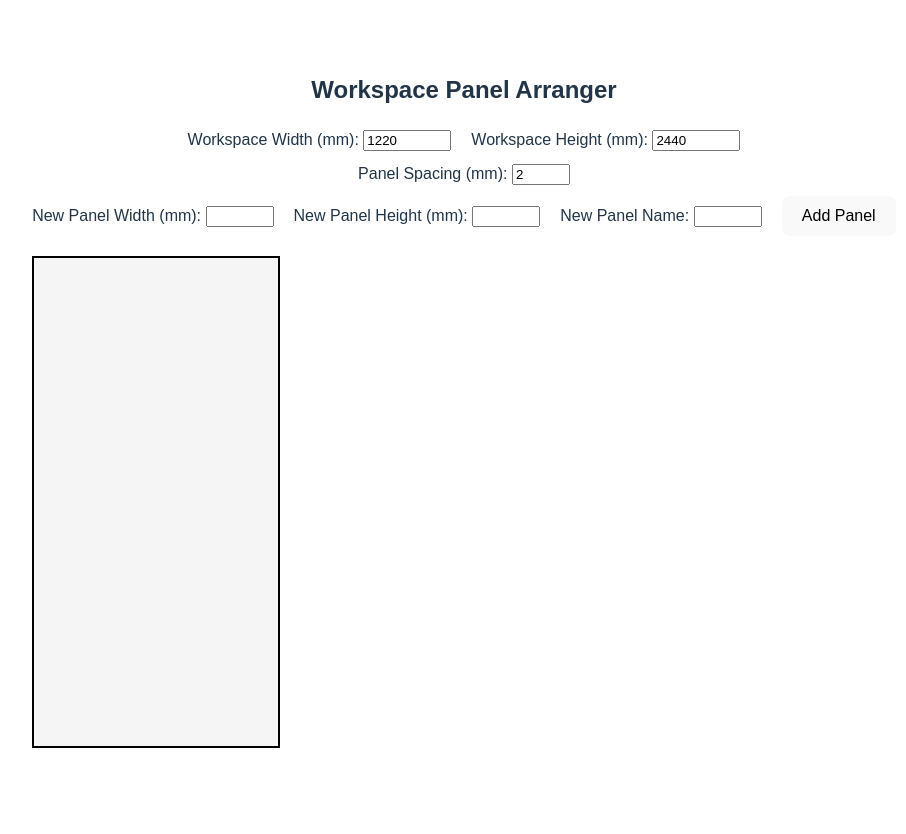
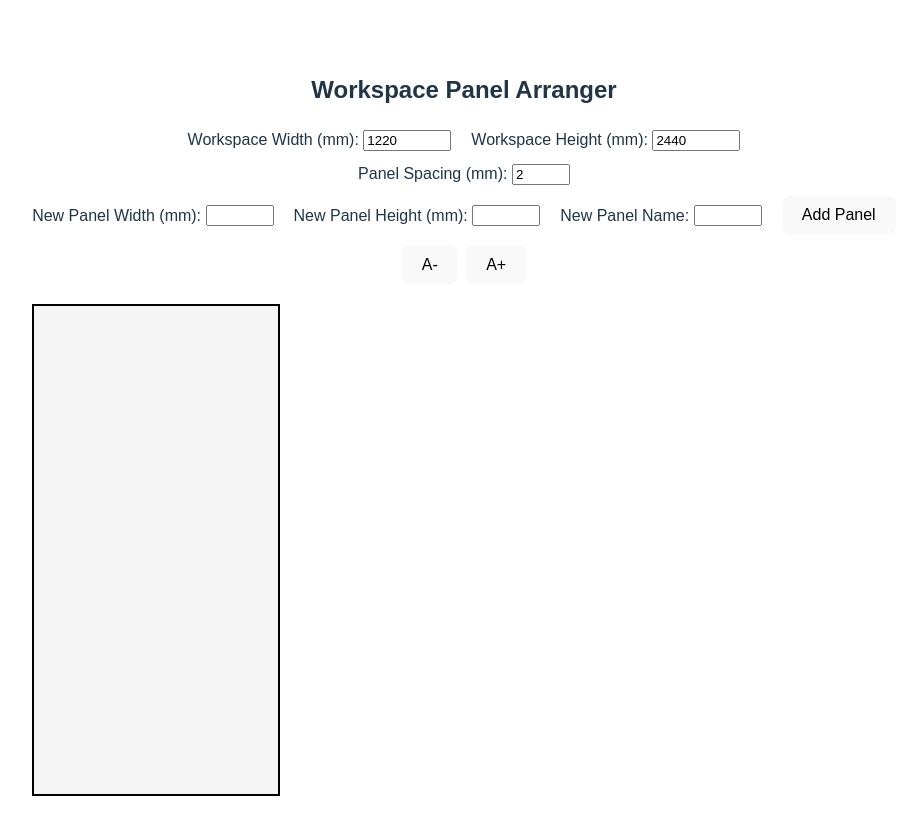
Before and after one commit to AtharvMitt/panel-arrangerr, a React (Vite) app: page / in a window 1280 px wide. Shown: the top 834 px of the page, without its empty margins (176-1082 px from the left). Before the commit the page ends 800 px from the top, so only its background shows below. Built offline with nearby package versions, Linux system fonts and the light colour scheme.

Commit message:
Text Resize Buttons added

```diff
--- a/src/WorkspacePanelArranger.jsx
+++ b/src/WorkspacePanelArranger.jsx
@@ -17,6 +17,7 @@ const WorkspacePanelArranger = () => {
   const [newPanelWidth, setNewPanelWidth] = useState('');
   const [newPanelHeight, setNewPanelHeight] = useState('');
   const [newPanelName, setNewPanelName] = useState('');
+  const [panelFontSize, setPanelFontSize] = useState(16);
 
   const workspaceRef = useRef(null);
 
@@ -127,6 +128,16 @@ const WorkspacePanelArranger = () => {
         <button onClick={addPanel}>Add Panel</button>
       </div>
 
+      <div style={{ marginBottom: 16 }}>
+        <button onClick={() => setPanelFontSize(f => Math.max(8, f - 2))}>
+          A-
+        </button>
+        <button onClick={() => setPanelFontSize(f => Math.min(64, f + 2))} style={{ marginLeft: 8 }}>
+          A+
+        </button>
+      </div>
+
+
       <div
         ref={workspaceRef}
         style={{
@@ -149,6 +160,7 @@ const WorkspacePanelArranger = () => {
             rotatePanel={rotatePanel}
             allPanels={panels}
             deletePanel={deletePanel}
+            panelFontSize={panelFontSize}
             workspaceSize={{ width: workspaceWidth, height: workspaceHeight }}
             workspaceRef={workspaceRef}
           />
@@ -166,6 +178,7 @@ const DraggablePanel = ({
   rotatePanel,
   allPanels,
   deletePanel,
+  panelFontSize,
   workspaceSize,
   workspaceRef
 }) => {
@@ -426,7 +439,7 @@ const DraggablePanel = ({
     <div
       style={{
         textAlign: 'center',
-        fontSize: "1em",
+        fontSize: panelFontSize,
         fontWeight: "bold",
         pointerEvents: "none",
         zIndex: 1,
```
